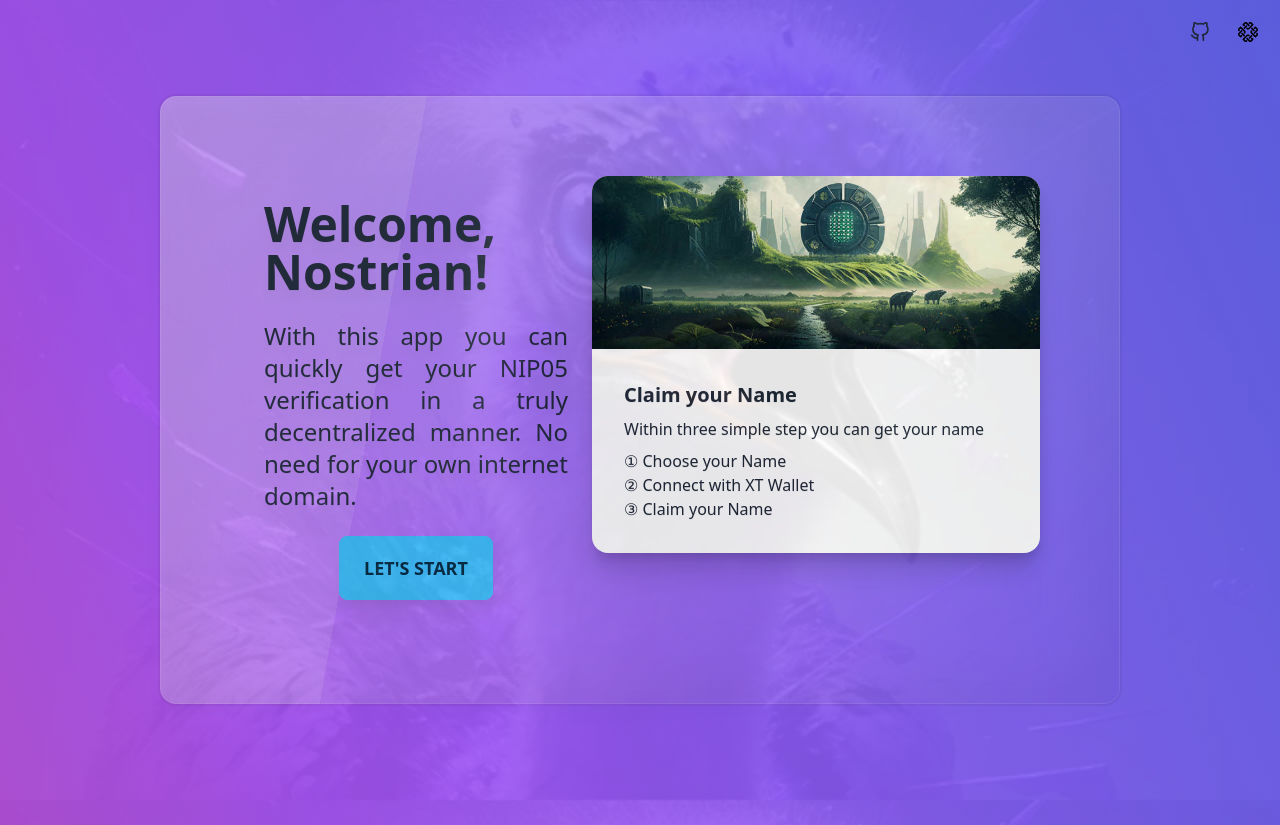
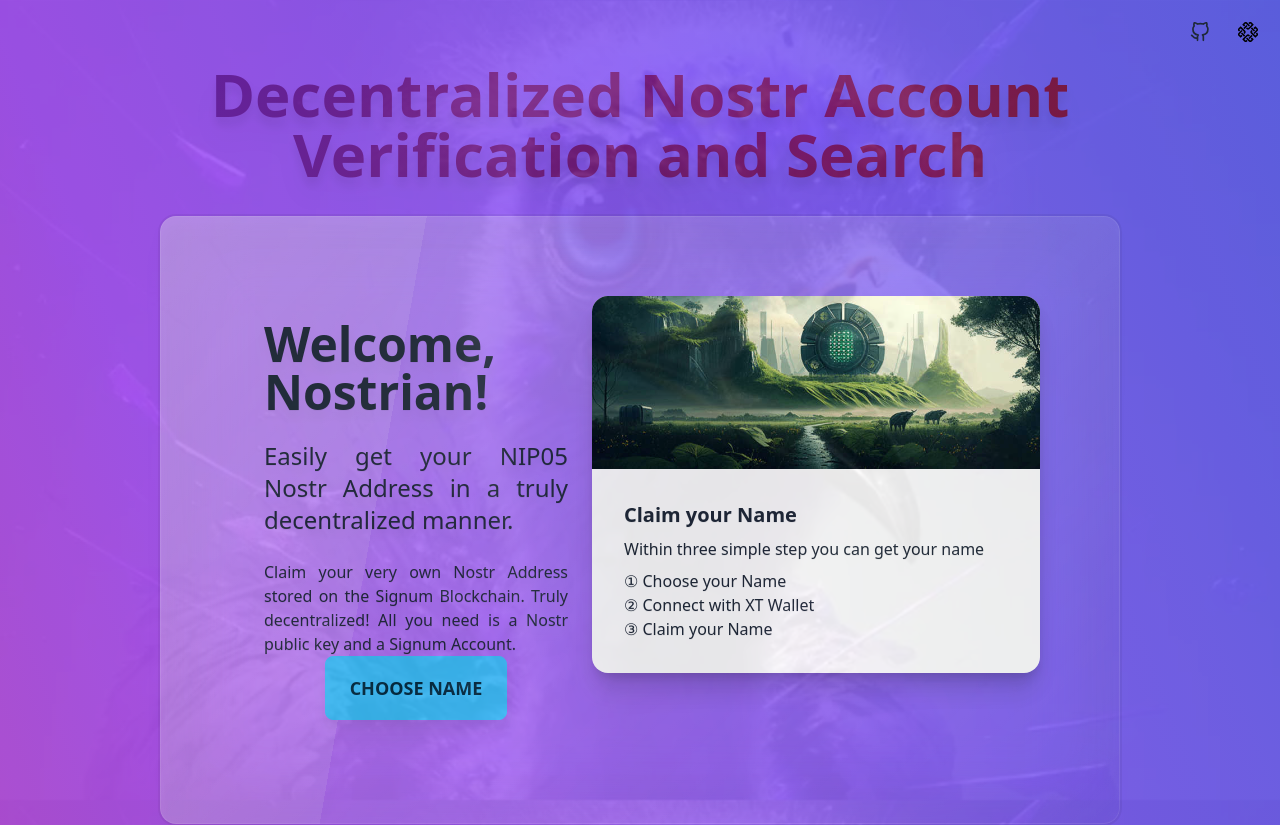
Before and after one commit to ohager/nostrum, a Next.js app in the folder apps/web/: page / in a window 1280 px wide. Shown: the top 825 px of the page. Built offline with nearby package versions, Linux system fonts and the light colour scheme; what @signumjs/wallets would draw is missing.

Commit message:
chore: layout and text adjustments

```diff
--- a/apps/web/app/layout.tsx
+++ b/apps/web/app/layout.tsx
@@ -2,7 +2,9 @@
 import React from 'react';
 import {NavBar} from '@/components/navBar';
 import {Modal} from '@/components/modal';
+import config from 'react-reveal/globals';
 
+config({ ssrFadeout: true });
 export default function RootLayout({
                                        children,
                                    }: {
--- a/apps/web/components/modal.tsx
+++ b/apps/web/components/modal.tsx
@@ -4,6 +4,7 @@
 import {useDetectClickOutside} from '@/hooks/useDetectClickOutside';
 import {ModalEvent} from '@/types/modalEvent';
 import {motion} from "framer-motion"
+import Image from 'next/image';
 
 export const Modal = () => {
     const [content, setContent] = useState<ModalEvent | null>(null)
@@ -31,7 +32,7 @@
             <div className="relative">
                 {content && (
                     <motion.div className="absolute rotate-12" animate={{top: -100, right: 40}} style={{right: "120px"}}>
-                        <img src="/img/ostrich_head.webp" width={100} alt="Howdy Ostrich"/>
+                        <Image src="/img/ostrich_head.webp" width={100} alt="Howdy Ostrich"/>
                     </motion.div>
                     )
                 }
--- a/apps/web/components/navBar.tsx
+++ b/apps/web/components/navBar.tsx
@@ -1,4 +1,5 @@
 import {FiGithub} from "react-icons/fi"
+import Image from 'next/image';
 export const NavBar = () => {
     return (
             <div className="fixed navbar z-10">
@@ -11,7 +12,7 @@
                     </div>
                     <div className="tooltip tooltip-left" data-tip="Signum Network">
                         <a href="https://signum.network" className="btn btn-square btn-ghost btn-xl" rel="noreferrer noopener" target="_blank">
-                            <img src="/img/signum-logo.svg" width={20} height={20} alt={"Signum Network Logo"} />
+                            <Image src="/img/signum-logo.svg" width={20} height={20} alt={"Signum Network Logo"} />
                         </a>
                     </div>
                 </div>
--- a/apps/web/sections/connectWallet/noNostrAccountInstructions.tsx
+++ b/apps/web/sections/connectWallet/noNostrAccountInstructions.tsx
@@ -1,10 +1,11 @@
 import {FiHelpCircle} from 'react-icons/fi';
+import Image from 'next/image';
 
 export const NoNostrAccountInstructions = () => {
     return (
         <div className="card w-full max-w-sm mx-auto shadow-2xl bg-base-100">
             <div className="card-body">
-                <img src="/img/signum-xt-logo-transparent.png" alt="xt-wallet-logo" width={200}/>
+                <Image src="/img/signum-xt-logo-transparent.png" alt="xt-wallet-logo" width={200}/>
                 <div className="py-6">
                     <p className="text-justify">
                         The XT Wallet was detected, but the currently selected account is not a Nostr Account.
--- a/apps/web/sections/connectWallet/notGrantedInstructions.tsx
+++ b/apps/web/sections/connectWallet/notGrantedInstructions.tsx
@@ -2,7 +2,7 @@
     return (
         <div className="card w-full max-w-sm mx-auto shadow-2xl bg-base-100">
             <div className="card-body">
-                <img src="/img/signum-xt-logo-transparent.png" alt="xt-wallet-logo" width={200}/>
+                <Image src="/img/signum-xt-logo-transparent.png" alt="xt-wallet-logo" width={200}/>
                 <div className="py-6">
                     <p className="text-justify">
                         The XT Wallet was detected, but this application has no permission granted.
--- a/apps/web/sections/connectWallet/wrongNetworkInstructions.tsx
+++ b/apps/web/sections/connectWallet/wrongNetworkInstructions.tsx
@@ -1,4 +1,5 @@
 import {useAppContext} from '@/hooks/useAppContext';
+import Image from 'next/image';
 export const WrongNetworkInstructions = () => {
 
     const {Ledger}  = useAppContext()
@@ -6,7 +7,7 @@
     return (
         <div className="card w-full max-w-sm mx-auto shadow-2xl bg-base-100">
             <div className="card-body">
-                <img src="/img/signum-xt-logo-transparent.png" alt="xt-wallet-logo" width={200}/>
+                <Image src="/img/signum-xt-logo-transparent.png" alt="xt-wallet-logo" width={200}/>
                 <div className="py-6">
                     <p className="text-justify">
                         The XT Wallet was detected, but your are connected to the wrong network.
--- a/apps/web/sections/welcome/index.tsx
+++ b/apps/web/sections/welcome/index.tsx
@@ -2,6 +2,7 @@
 import {BaseSection} from '../baseSection';
 import {NextProps} from '@/types/nextProps';
 import {Hero} from '@/components/hero';
+import {Fade, Zoom} from 'react-reveal';
 
 // ① ② ③ ④ ⑤ ⑥ ⑦
 
@@ -11,22 +12,29 @@
         return (
             // @ts-ignore
             <BaseSection ref={ref} sign="">
+                <Fade up>
+                    <h2 className="relative top-[4rem] mx-auto max-w-4xl text-6xl text-center font-extrabold text-transparent bg-clip-text bg-gradient-to-r from-purple-800 to-pink-900 drop-shadow-xl">Decentralized
+                        Nostr Account Verification and Search</h2>
+                </Fade>
                 <Hero>
                     <div className="flex lg:flex-row flex-col">
                         <div className="flex-1 flex flex-col justify-between s p-6">
                             <div>
-
                                 <h1 className="text-5xl font-bold">Welcome, Nostrian!</h1>
                                 <p className="py-6 text-justify text-2xl">
-                                    With this app you can quickly get your NIP05
-                                    verification in a truly decentralized manner.
-                                    No need for your own internet domain.
+                                    Easily get your NIP05 Nostr Address in a truly decentralized manner.
+                                </p>
+                                <p className="text-justify ">
+                                    Claim your very own Nostr Address stored on the Signum Blockchain. Truly decentralized!
+                                    All you need is a Nostr public key and a Signum Account.
                                 </p>
                             </div>
                             <div className="text-center">
-                                <button className="btn btn-lg btn-info" onClick={onNext}>Let's start</button>
+                                <button className="btn btn-lg btn-info" onClick={onNext}>Choose Name</button>
                             </div>
                         </div>
+                        <Zoom>
+
                             <div className="max-w-md mx-auto">
                                 <div className="card bg-base-100 shadow-xl">
                                     <figure><img src="/img/signum-banner.jpg" width={480} alt="Signum Banner"/>
@@ -43,6 +51,7 @@
                                     </div>
                                 </div>
                             </div>
+                        </Zoom>
                     </div>
                 </Hero>
             </BaseSection>
```
Lines whose indentation alone changed are shown as unchanged.
